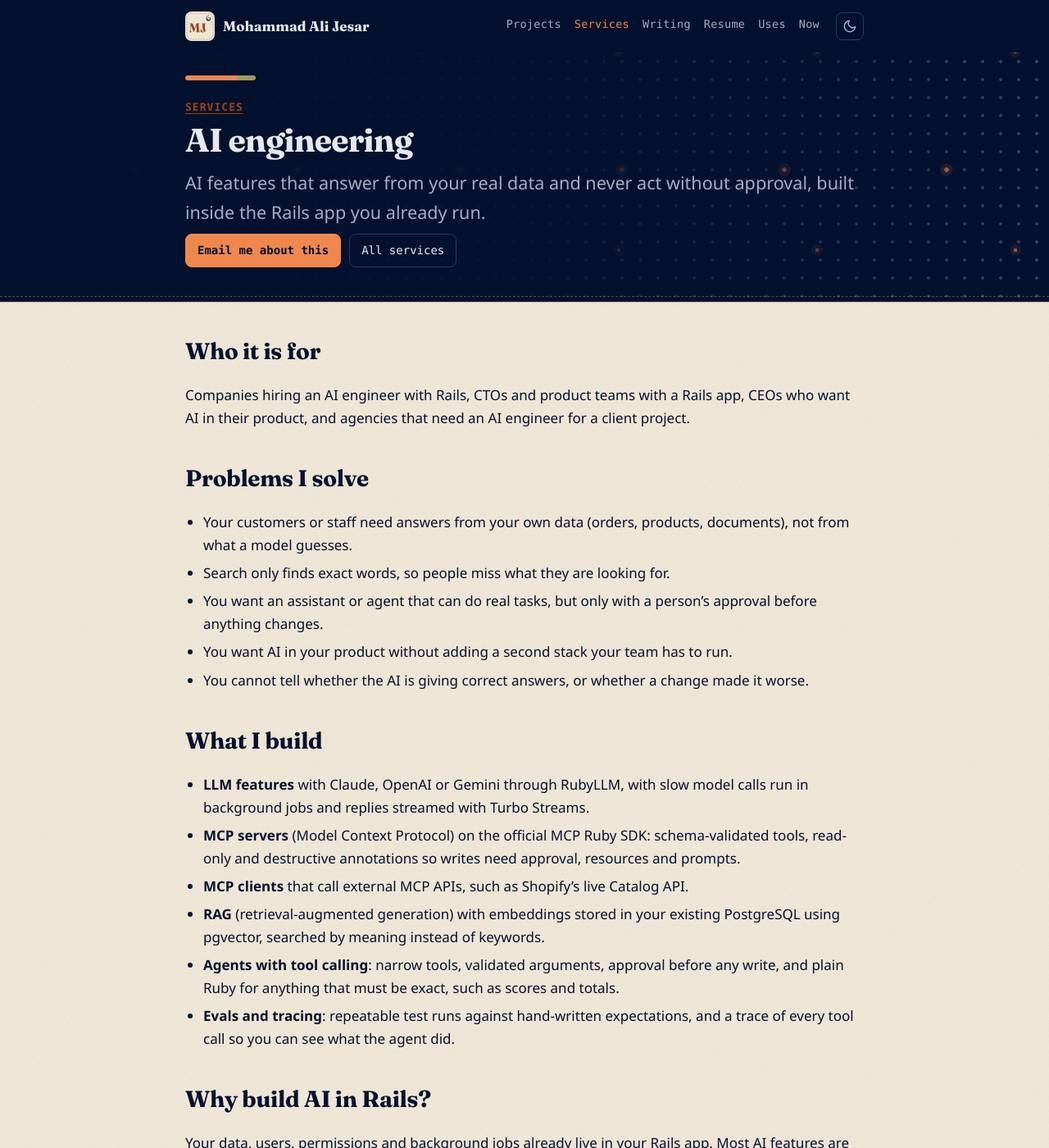
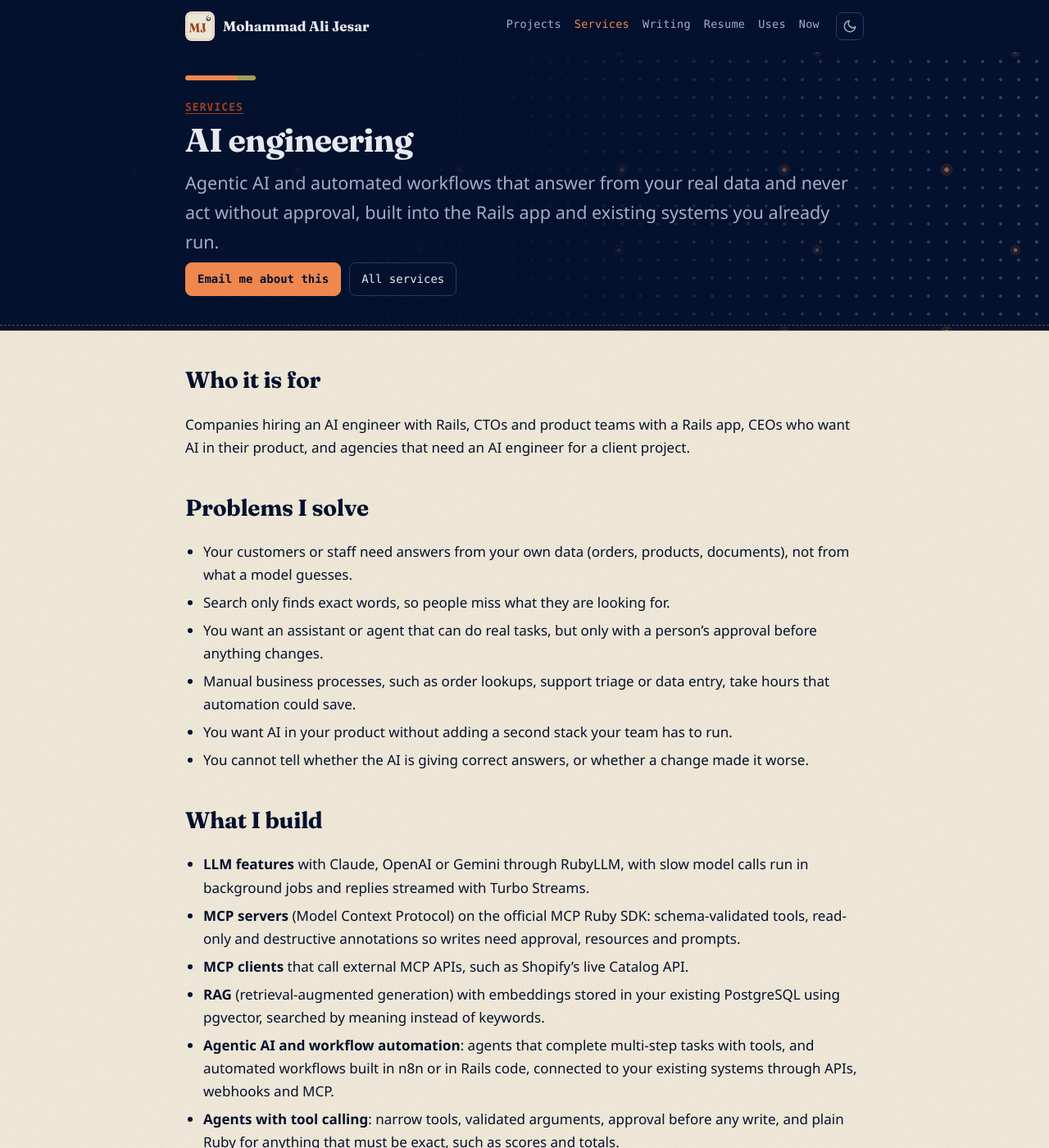
Before and after one commit to mjesar/mjesar.github.io, a Jekyll site: the page built from services/ai-in-rails/index.md, in a window 1280 px wide and 1400 px high. Shown: the whole window at 82% size. Built offline with Jekyll 4.4.1, drawn with Linux system fonts in a browser that asks for light colours; some of the changed text lies outside the part shown.

Commit message:
add agentic ai, n8n and workflow automation to services, homepage and resume

```diff
--- a/_data/services.yml
+++ b/_data/services.yml
@@ -11,7 +11,7 @@
   name: AI engineering
   for: companies hiring an AI engineer with Rails, CTOs, CEOs and agencies.
   problem: You want AI in your product, like an assistant, smart search or an agent, but it has to give correct answers from your real data and must never take actions on its own.
-  summary: LLM integrations, MCP servers, RAG with pgvector on PostgreSQL, and agents with narrow, validated tools, approval before any write, and evals.
+  summary: Agentic AI, LLM integrations, workflow automation with n8n, MCP servers, RAG with pgvector on PostgreSQL, and agents with narrow, validated tools, approval before any write, and evals.
   evidence: "[shop_mcp_server](/projects/shop_mcp_server/), [ai_shop_assistant](/projects/ai_shop_assistant/), [product_geo_agent](/projects/product_geo_agent/), [support_engineer](/projects/support_engineer/) (in progress), and [three merged pull requests in little_ghost](/projects/#open-source)."
 - slug: shopify-development
   name: Shopify, BigCommerce and e-commerce
--- a/index.html
+++ b/index.html
@@ -48,7 +48,7 @@ description: "Senior full-stack Ruby on Rails engineer and AI engineer: new apps
         "Shopify webhooks", "Shopify Functions", "Shopify Checkout UI Extensions", "Shopify Checkout Extensibility",
         "Shopify Theme App Extensions", "Shopify Scripts to Functions migration", "Shopify Plus", "Shopify B2B", "Liquid", "Shopify App Store publishing", "BigCommerce", "Amazon SP-API",
         "Large language models", "Claude", "OpenAI", "Google Gemini", "RubyLLM", "Model Context Protocol",
-        "MCP servers", "MCP clients", "Retrieval-Augmented Generation", "pgvector", "AI agents", "Tool calling",
+        "MCP servers", "MCP clients", "Retrieval-Augmented Generation", "pgvector", "AI agents", "Agentic AI", "Workflow automation", "Business process automation", "n8n", "Tool calling",
         "LLM evals", "Generative Engine Optimization", "Answer Engine Optimization", "JSON-LD", "Schema.org structured data"
       ],
       "sameAs": [
@@ -99,7 +99,7 @@ description: "Senior full-stack Ruby on Rails engineer and AI engineer: new apps
 <section id="about">
   <h2>About</h2>
   <p>I am a senior full-stack Ruby on Rails engineer with 7+ years of production work for clients in the US and Germany, 4+ of them on Shopify and e-commerce. I contributed to five apps on the Shopify App Store (three also on BigCommerce) and built catalog, order and marketplace integrations.</p>
-  <p>I am also an AI engineer who works in Rails. I build MCP servers, RAG on PostgreSQL with pgvector, and agents that use real application data through narrow tools and ask before any write, inside the Rails stack a team already runs instead of a separate Python service.</p>
+  <p>I am also an AI engineer who builds agentic AI in Rails. I build MCP servers, RAG on PostgreSQL with pgvector, and agents that use real application data through narrow tools and ask before any write, inside the Rails stack a team already runs instead of a separate Python service. I also automate business processes with AI workflows, in n8n or in code.</p>
   <p>I am based in Lahore, Pakistan, and hold a B.S. in Information Technology from Sindh Agricultural University. I use the handle <strong>mjesar</strong> on GitHub and LinkedIn.</p>
 </section>
 
@@ -123,7 +123,7 @@ description: "Senior full-stack Ruby on Rails engineer and AI engineer: new apps
   <h2>What I work on</h2>
   <ul>
     <li><a href="/services/rails-development/">Full-stack Ruby on Rails development</a>: new apps and MVPs, and features and fixes in apps already in production.</li>
-    <li><a href="/services/ai-in-rails/">AI engineering</a>: LLM features, MCP servers, RAG and agents that work with your real data.</li>
+    <li><a href="/services/ai-in-rails/">AI engineering</a>: agentic AI, workflow automation, MCP servers, RAG and agents that work with your real data.</li>
     <li><a href="/services/shopify-development/">Shopify, BigCommerce and e-commerce</a>: apps, checkout customization and data sync across stores and marketplaces.</li>
     <li><a href="/services/ai-discoverability/">AI discoverability for online stores</a>: making products easy for AI shopping assistants to understand and recommend.</li>
   </ul>
--- a/llms.txt
+++ b/llms.txt
@@ -30,7 +30,7 @@ Identity: online handle mjesar. Holds a B.S. in Information Technology (Software
 
 - Rails and web: Ruby on Rails, Hotwire (Turbo, Stimulus), React, JavaScript, TypeScript, PostgreSQL, MongoDB, Redis, Sidekiq, Solid Queue, REST and GraphQL APIs, RSpec, Heroku, AWS, Google Cloud, Docker.
 - Shopify and e-commerce: Polaris, App Bridge, Admin and Storefront APIs (REST and GraphQL), webhooks, Shopify Functions (including migrations from Shopify Scripts), Checkout UI Extensions, Checkout Extensibility, Shopify Plus B2B, Theme App Extensions, Liquid, App Store publishing, BigCommerce apps, Amazon SP-API.
-- AI: LLM integrations (Claude, OpenAI, Gemini, RubyLLM), MCP servers and an MCP client, RAG with pgvector on PostgreSQL, agents with tool calling, evals.
+- AI: agentic AI, workflow and business process automation (n8n or code), LLM integrations (Claude, OpenAI, Gemini, RubyLLM), MCP servers and an MCP client, RAG with pgvector on PostgreSQL, agents with tool calling, evals.
 
 ## Services
 
--- a/resume/index.html
+++ b/resume/index.html
@@ -26,7 +26,7 @@ description: "Resume of Mohammad Ali Jesar, senior full-stack Ruby on Rails engi
   <h2>Skills</h2>
   <ul>
     <li><strong>Backend:</strong> Ruby on Rails, service objects, RESTful and GraphQL APIs, Sidekiq, Solid Queue, Redis</li>
-    <li><strong>AI and LLM integration:</strong> MCP servers (tools, resources, prompts, JSON Schema validation, read-only and destructive annotations), an MCP client over JSON-RPC 2.0, RAG with pgvector and Voyage AI, tool calling, agent loops, evals, RubyLLM, Claude, OpenAI and Gemini APIs</li>
+    <li><strong>AI and LLM integration:</strong> agentic AI, workflow automation with n8n, MCP servers (tools, resources, prompts, JSON Schema validation, read-only and destructive annotations), an MCP client over JSON-RPC 2.0, RAG with pgvector and Voyage AI, tool calling, agent loops, evals, RubyLLM, Claude, OpenAI and Gemini APIs</li>
     <li><strong>Shopify:</strong> Shopify CLI, Shopify Functions (Scripts-to-Functions migration for discount, delivery and payment customizations), Checkout UI Extensions and Checkout Extensibility, Shopify Plus B2B, Theme App Extensions, Liquid, Polaris and App Bridge, Admin and Storefront APIs, webhooks, App Store publishing</li>
     <li><strong>E-commerce platforms:</strong> BigCommerce apps (Catalog, Orders and Checkout APIs), Amazon SP-API</li>
     <li><strong>Frontend:</strong> React, JavaScript, TypeScript, Hotwire (Turbo, Stimulus), esbuild, HTML and CSS</li>
--- a/services/ai-in-rails/index.md
+++ b/services/ai-in-rails/index.md
@@ -2,9 +2,9 @@
 layout: service
 slug: ai-in-rails
 title: "AI Engineering in Ruby on Rails: Agents, RAG and MCP"
-description: "AI engineering in Ruby on Rails: LLM features, RAG on PostgreSQL with pgvector, MCP servers and agents that work with your real data and ask before any write."
+description: "Agentic AI engineering in Ruby on Rails: AI agents, workflow automation with n8n, RAG on PostgreSQL with pgvector and MCP servers, integrated into existing systems."
 image: /assets/img/og/ai-in-rails.png
-promise: AI features that answer from your real data and never act without approval, built inside the Rails app you already run.
+promise: Agentic AI and automated workflows that answer from your real data and never act without approval, built into the Rails app and existing systems you already run.
 contact_ask: what you want the AI to do
 faq:
   - q: "Do we need a separate Python service for AI?"
@@ -13,6 +13,8 @@ faq:
     a: "Yes. With the pgvector extension, embeddings are stored in a column next to your existing data and searched with SQL, so there is no separate vector database to run."
   - q: "How do you stop the AI from making mistakes?"
     a: "It gets narrow tools with validated arguments, so it looks facts up instead of guessing. Anything that writes needs a person's approval, exact work such as math stays in Ruby, and evals check the answers before and after each change."
+  - q: "Do you work with n8n?"
+    a: "Yes. I build automated workflows in n8n and connect them to AI models and to your existing systems through webhooks, APIs and MCP. When a workflow needs complex logic, tests or approval steps, I build that part in Rails code."
   - q: "Which AI models do you work with?"
     a: "Claude, OpenAI (ChatGPT) and Gemini. I use RubyLLM so the provider can change with a config change, and Voyage AI for embeddings."
 ---
@@ -25,6 +27,7 @@ Companies hiring an AI engineer with Rails, CTOs and product teams with a Rails
 - Your customers or staff need answers from your own data (orders, products, documents), not from what a model guesses.
 - Search only finds exact words, so people miss what they are looking for.
 - You want an assistant or agent that can do real tasks, but only with a person's approval before anything changes.
+- Manual business processes, such as order lookups, support triage or data entry, take hours that automation could save.
 - You want AI in your product without adding a second stack your team has to run.
 - You cannot tell whether the AI is giving correct answers, or whether a change made it worse.
 
@@ -34,6 +37,7 @@ Companies hiring an AI engineer with Rails, CTOs and product teams with a Rails
 - **MCP servers** (Model Context Protocol) on the official MCP Ruby SDK: schema-validated tools, read-only and destructive annotations so writes need approval, resources and prompts.
 - **MCP clients** that call external MCP APIs, such as Shopify's live Catalog API.
 - **RAG** (retrieval-augmented generation) with embeddings stored in your existing PostgreSQL using pgvector, searched by meaning instead of keywords.
+- **Agentic AI and workflow automation**: agents that complete multi-step tasks with tools, and automated workflows built in n8n or in Rails code, connected to your existing systems through APIs, webhooks and MCP.
 - **Agents with tool calling**: narrow tools, validated arguments, approval before any write, and plain Ruby for anything that must be exact, such as scores and totals.
 - **Evals and tracing**: repeatable test runs against hand-written expectations, and a trace of every tool call so you can see what the agent did.
 
```
Also changed, not shown: services/shopify-development/index.md (+2 -1 lines).
